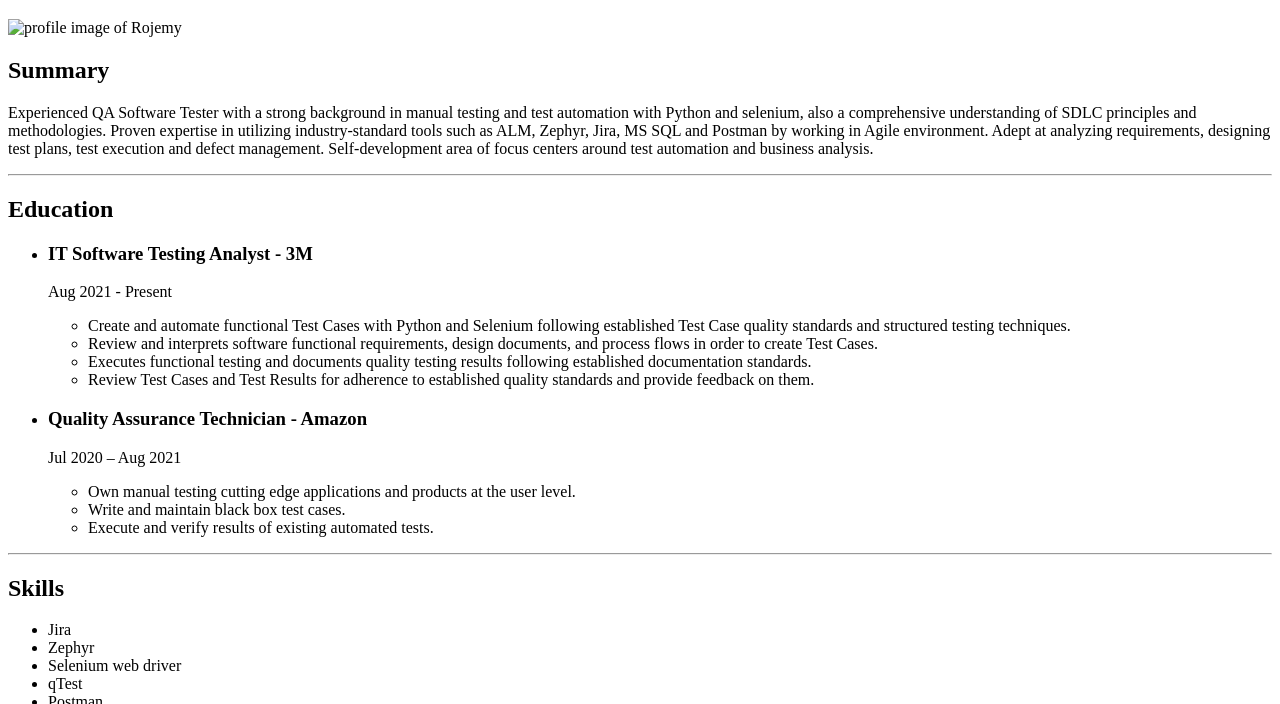
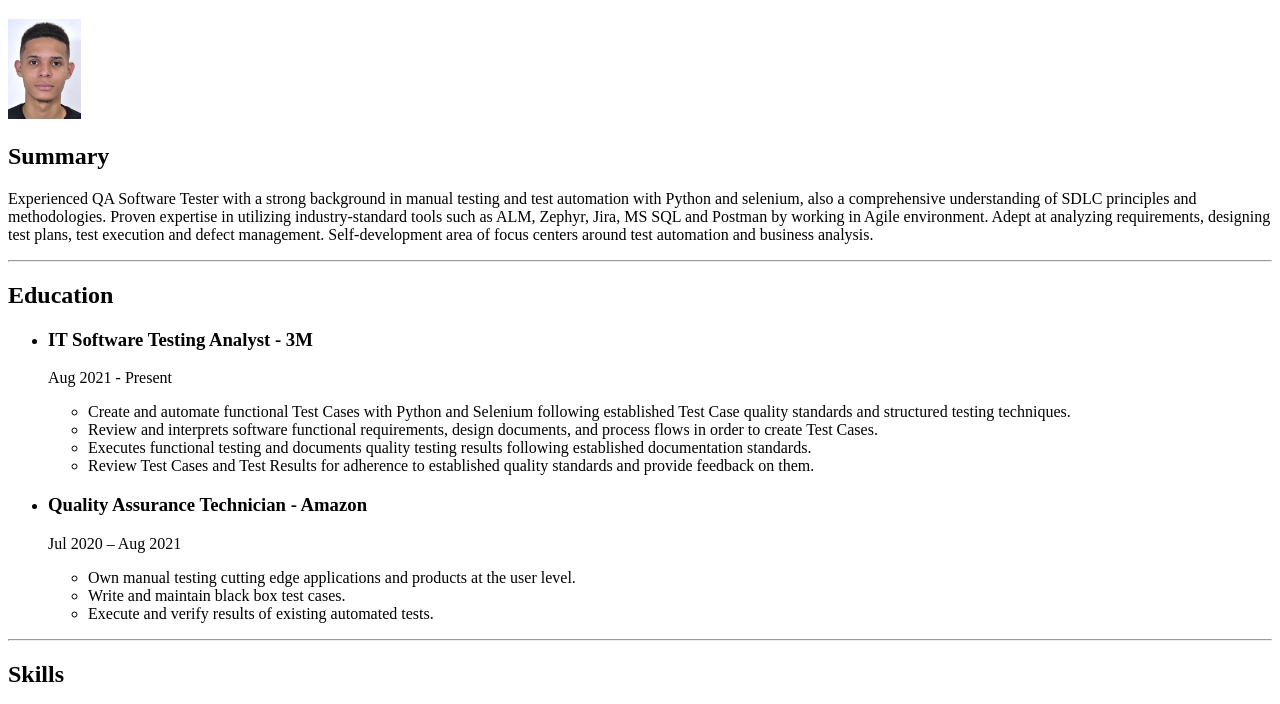
Before and after one commit to rojemy/html-resume, a plain HTML site: page index.html in a window 1280 px wide. Shown: the part 61-765 px from the top of the page. Drawn offline with Linux system fonts and the light colour scheme.

Commit message:
Update profile image src index.html

```diff
--- a/index.html
+++ b/index.html
@@ -9,7 +9,7 @@
 <body>
     <h1>Rojemy Emanuel D.</h1>
     <img
-    src="Capstone Project 1 - Online Resume\assets\images\ProfilePicture.PNG"
+    src="./assets/images/ProfilePicture.PNG"
     alt="profile image of Rojemy"
     height="100"
     >
```
